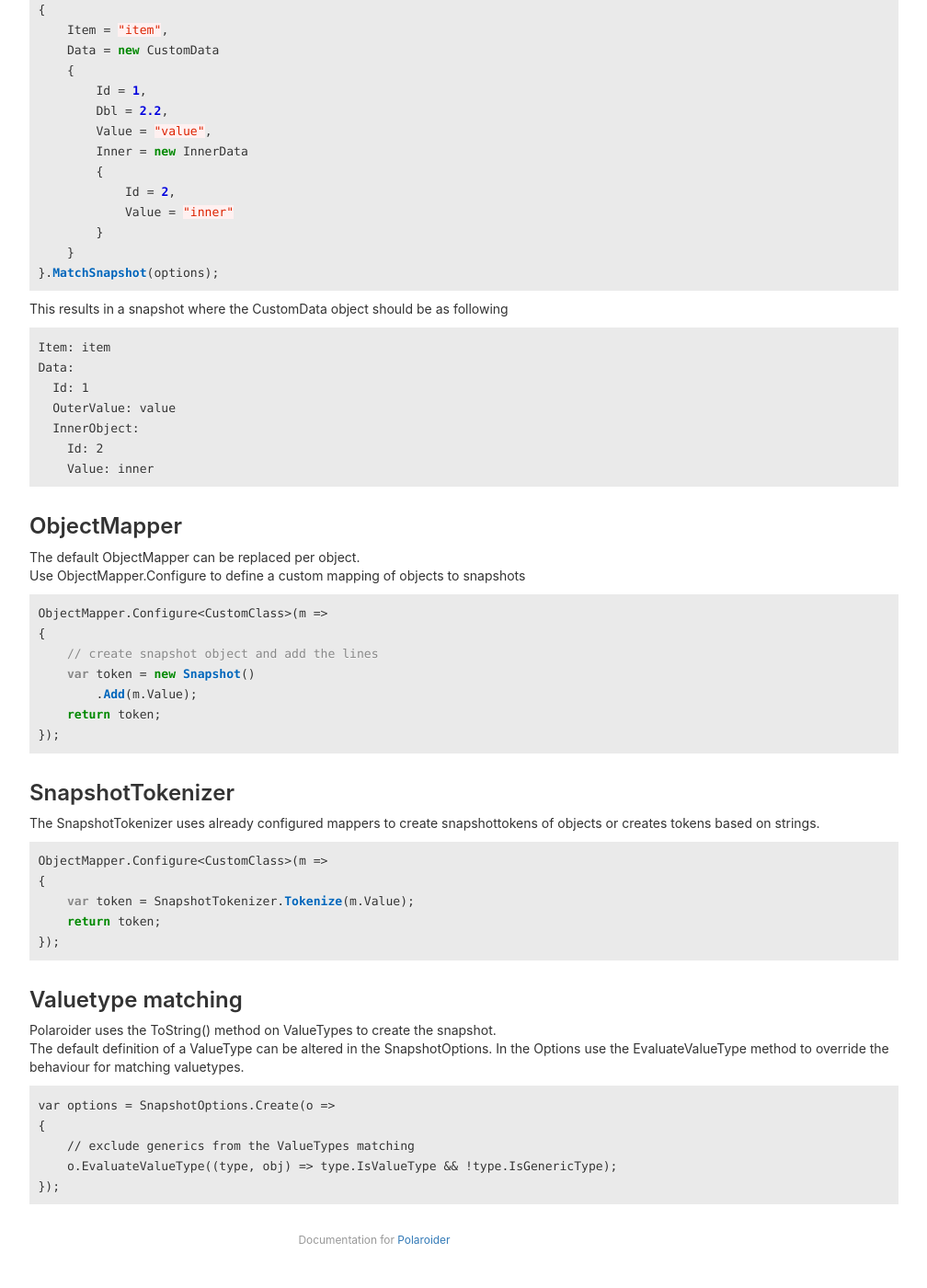
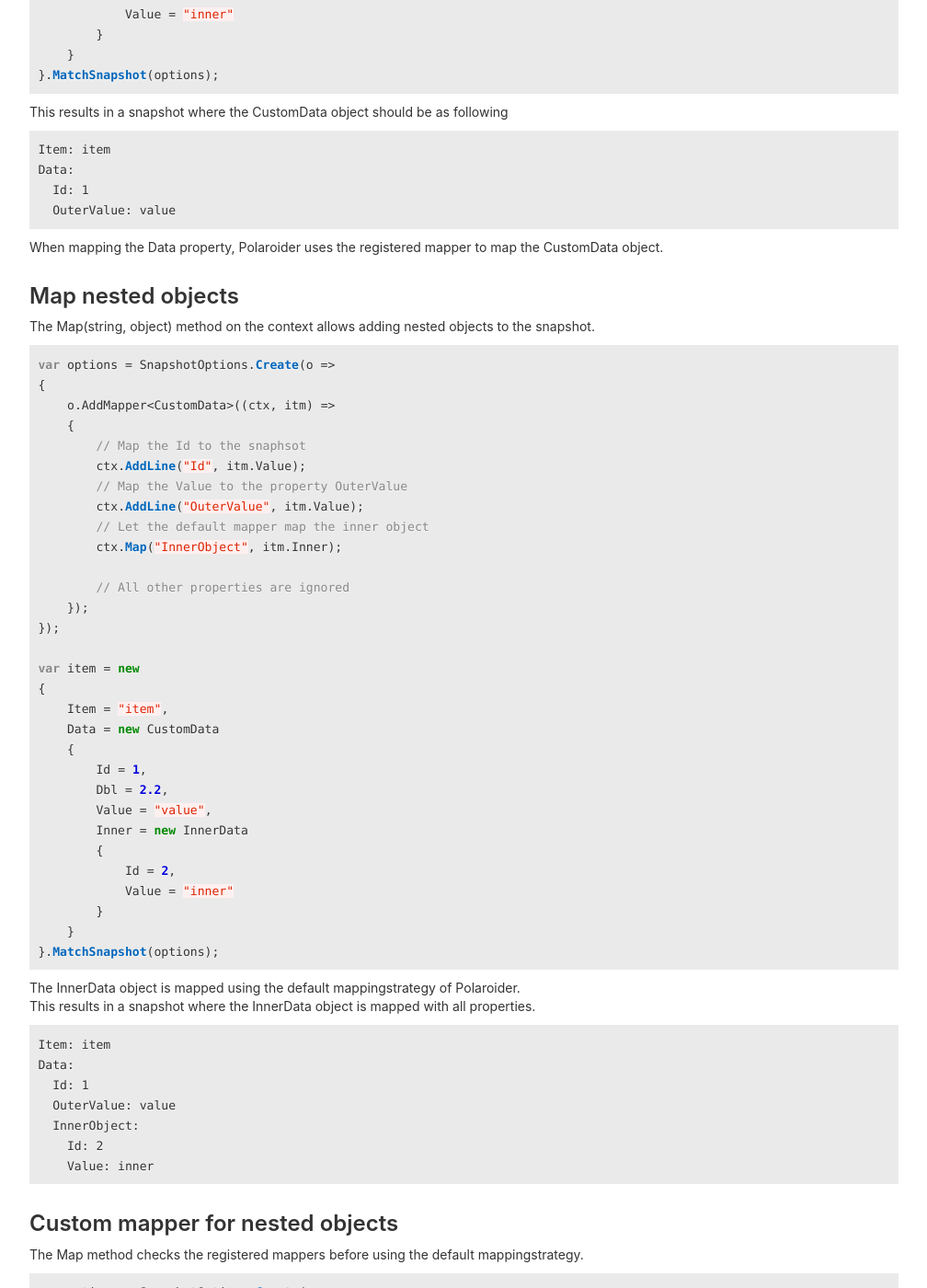
Before and after one commit to WickedFlame/Polaroider, a Jekyll site: the page built from docs/mappers.md, in a window 1280 px wide and 1400 px high, scrolled down 775 px. Shown: the whole window at 92% size, without its empty margins (233-1241 px from the left). Built offline with Jekyll 4.4.1, drawn with Linux system fonts in a browser that asks for light colours; before the commit the page ends 2151 px from its top, so only the background shows below that; some of the changed text lies outside the part shown.

Commit message:
Docs on mapper

````diff
--- a/docs/_includes/navigation.html
+++ b/docs/_includes/navigation.html
@@ -6,9 +6,11 @@
     <li class="nav-header">Documentation</li>
     <li {% if page.url == "/api.html" %}class="active"{% endif %}><a href="{{ site.baseurl }}/api">Snapshot testing</a></li>
     <li {% if page.url == "/objects.html" %}class="active"{% endif %}><a href="{{ site.baseurl }}/objects">Snapshoting objects</a></li>
-    <li {% if page.url == "/customize.html" %}class="active"{% endif %}><a href="{{ site.baseurl }}/customize">Snapshot customizing</a>
+    <li {% if page.url == "/customize.html" %}class="active"{% endif %}><a href="{{ site.baseurl }}/customize">Snapshot customizing</a></li>
+    <li>
         <ul class="nav">
-            <li {% if page.url == "/mappers.html" %}class="active"{% endif %}><a href="{{ site.baseurl }}/mappers">Snapshot creation</a></li>
+            <li {% if page.url == "/snapshotcreation.html" %}class="active"{% endif %}><a href="{{ site.baseurl }}/snapshotcreation">Snapshot creation</a></li>
+            <li {% if page.url == "/mappers.html" %}class="active"{% endif %}><a href="{{ site.baseurl }}/mappers">Mappers</a></li>
             <li {% if page.url == "/directives.html" %}class="active"{% endif %}><a href="{{ site.baseurl }}/directives">Directives</a></li>
             <li {% if page.url == "/formatters.html" %}class="active"{% endif %}><a href="{{ site.baseurl }}/formatters">Formatters</a></li>
             <li {% if page.url == "/mocking.html" %}class="active"{% endif %}><a href="{{ site.baseurl }}/mocking">Mocking data</a></li>
--- a/docs/mappers.md
+++ b/docs/mappers.md
@@ -1,20 +1,16 @@
 ---
-title: Customizing snapshot
+title: Mappers
 layout: "default"
 nav_order: 2
 ---
-## Customizing Snapshot creation
-There are several way to influence the value of a snapshot.
-- [Mappers](#Mappers)
-- [ObjectMapper](#ObjectMapper)
-- [SnapshotTokenizer](#SnapshotTokenizer)
-- [Valuetype-Matching](#valuetype-matching)
+## Mappers
 
-### <a name="Mappers"></a>Mappers
-Mappers are used to define how a complete object is transformed to a snapshot.
+Mappers are used to define how a object is transformed to a snapshot.
 Mappers are added to the Options that are used for the snapshotcreation.
 All output is added to the snaphsot through the context.
 
+Polaroider checks the type of each object to try and match a registered mapper.
+If no mapper is registered, Polaroider uses the default mapping startegy to map objects to the snapshot.
 ```csharp
 var options = SnapshotOptions.Create(o =>
 {
@@ -55,41 +47,103 @@ Item: item
 Data:
   Id: 1
   OuterValue: value
+```
+When mapping the Data property, Polaroider uses the registered mapper to map the CustomData object.
+
+### Map nested objects
+The Map(string, object) method on the context allows adding nested objects to the snapshot.
+
+```csharp
+var options = SnapshotOptions.Create(o =>
+{
+    o.AddMapper<CustomData>((ctx, itm) =>
+    {
+        // Map the Id to the snaphsot
+        ctx.AddLine("Id", itm.Value);
+        // Map the Value to the property OuterValue
+        ctx.AddLine("OuterValue", itm.Value);
+        // Let the default mapper map the inner object
+        ctx.Map("InnerObject", itm.Inner);
+
+        // All other properties are ignored
+    });
+});
+
+var item = new
+{
+    Item = "item",
+    Data = new CustomData
+    {
+        Id = 1,
+        Dbl = 2.2,
+        Value = "value",
+        Inner = new InnerData
+        {
+            Id = 2,
+            Value = "inner"
+        }
+    }
+}.MatchSnapshot(options);
+```
+
+The InnerData object is mapped using the default mappingstrategy of Polaroider.
+This results in a snapshot where the InnerData object is mapped with all properties.
+```
+Item: item
+Data:
+  Id: 1
+  OuterValue: value
   InnerObject:
     Id: 2
     Value: inner
 ```
 
-### <a name="ObjectMapper"></a>ObjectMapper
-The default ObjectMapper can be replaced per object.
-Use ObjectMapper.Configure to define a custom mapping of objects to snapshots
+### Custom mapper for nested objects
+The Map method checks the registered mappers before using the default mappingstrategy.
+
 ```csharp
-ObjectMapper.Configure<CustomClass>(m =>
+var options = SnapshotOptions.Create(o =>
 {
-    // create snapshot object and add the lines
-    var token = new Snapshot()
-        .Add(m.Value);
-    return token;
+    o.AddMapper<InnerData>((ctx, itm) => {
+        // Map the Id to the snaphsot
+        ctx.AddLine("Id", itm.Value);
+    });
+    o.AddMapper<CustomData>((ctx, itm) =>
+    {
+        // Map the Id to the snaphsot
+        ctx.AddLine("Id", itm.Value);
+        // Map the Value to the property OuterValue
+        ctx.AddLine("OuterValue", itm.Value);
+        // Let the default mapper map the inner object
+        ctx.Map("InnerObject", itm.Inner);
+
+        // All other properties are ignored
+    });
 });
+
+var item = new
+{
+    Item = "item",
+    Data = new CustomData
+    {
+        Id = 1,
+        Dbl = 2.2,
+        Value = "value",
+        Inner = new InnerData
+        {
+            Id = 2,
+            Value = "inner"
+        }
+    }
+}.MatchSnapshot(options);
 ```
 
-### <a name="SnapshotTokenizer"></a>SnapshotTokenizer
-The SnapshotTokenizer uses already configured mappers to create snapshottokens of objects or creates tokens based on strings.
-```csharp
-ObjectMapper.Configure<CustomClass>(m =>
-{
-    var token = SnapshotTokenizer.Tokenize(m.Value);
-    return token;
-});
+This results in a snapshot where the InnerData object should be as following
 ```
-
-### <a name="valuetype-matching"></a> Valuetype matching
-Polaroider uses the ToString() method on ValueTypes to create the snapshot.
-The default definition of a ValueType can be altered in the SnapshotOptions. In the Options use the EvaluateValueType method to override the behaviour for matching valuetypes.
-```charp
-var options = SnapshotOptions.Create(o =>
-{
-    // exclude generics from the ValueTypes matching
-    o.EvaluateValueType((type, obj) => type.IsValueType && !type.IsGenericType);
-});
+Item: item
+Data:
+  Id: 1
+  OuterValue: value
+  InnerObject:
+    Id: 2
 ```
--- /dev/null
+++ b/docs/snapshotcreation.md
@@ -0,0 +1,43 @@
+---
+title: Customizing snapshot
+layout: "default"
+nav_order: 2
+---
+## Snapshot creation
+When creating a snapshot, Polaroider uses the DefaultMapper to map objects.
+The DefaultMapper uses the [SnapshotTokenizer](#SnapshotTokenizer) to tokenize objects. When tokenizing the DefaultMapper checks for registered [Mappers](mappers) or uses the default Mappingstrategy to create a snapshot.
+The default Mappinstrategy casts all [ValueTypes](#valuetype-matching) to string and maps the value to the snapshot.
+
+### <a name="SnapshotTokenizer"></a>SnapshotTokenizer
+The SnapshotTokenizer uses already configured mappers to create snapshottokens of objects or creates tokens based on strings.
+```csharp
+ObjectMapper.Configure<CustomClass>(m =>
+{
+    var token = SnapshotTokenizer.Tokenize(m.Value);
+    return token;
+});
+```
+
+### <a name="valuetype-matching"></a> Valuetype matching
+Polaroider uses the ToString() method on ValueTypes to create the snapshot.
+The default definition of a ValueType can be altered in the SnapshotOptions. In the Options use the EvaluateValueType method to override the behaviour for matching valuetypes.
+```charp
+var options = SnapshotOptions.Create(o =>
+{
+    // exclude generics from the ValueTypes matching
+    o.EvaluateValueType((type, obj) => type.IsValueType && !type.IsGenericType);
+});
+```
+
+### <a name="ObjectMapper"></a>ObjectMapper
+The default ObjectMapper can be replaced per object.
+Use ObjectMapper.Configure to define a custom mapping of objects to snapshots
+```csharp
+ObjectMapper.Configure<CustomClass>(m =>
+{
+    // create snapshot object and add the lines
+    var token = new Snapshot()
+        .Add(m.Value);
+    return token;
+});
+```
````
Also changed, not shown: other parts of docs/mappers.md (+0 -4 lines).
